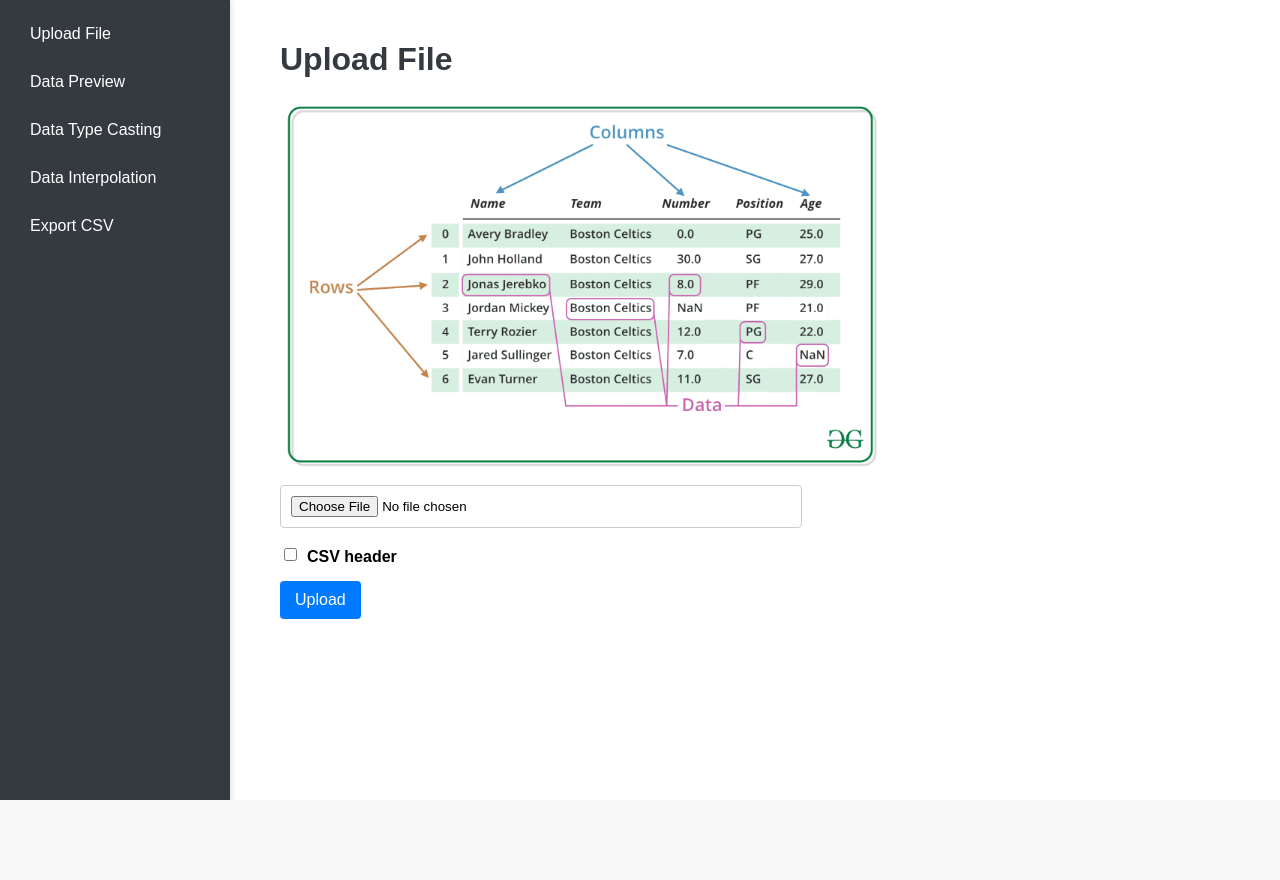
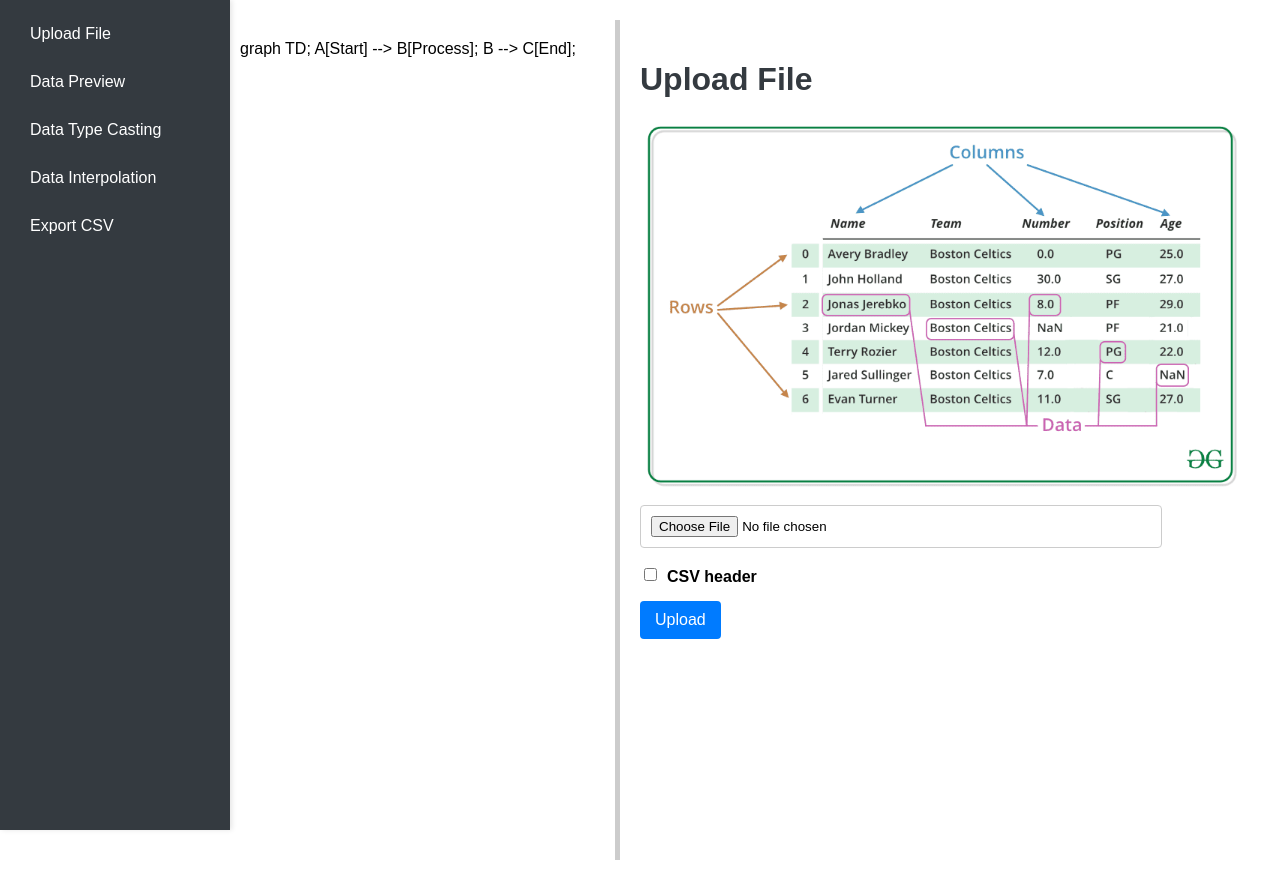
Before and after one commit to cpprhtn/miniEDA, a FastAPI app: page / in a window 1280 px wide. Before the commit the page ends 800 px from the top, so only its background shows below. Run offline with FastAPI, Linux system fonts and the light colour scheme; some libraries are stand-ins or nearby versions.

Commit message:
test: mermaid graph

```diff
--- a/main.py
+++ b/main.py
@@ -24,7 +24,24 @@ data_frame: Optional[pl.DataFrame] = None
 
 @app.get("/", response_class=HTMLResponse)
 async def get_index(request: Request):
-    return templates.TemplateResponse("index.html", {"request": request})
+    data_frame = request.app.state.data_frame
+    if data_frame is None:
+         mermaid_diagram = """
+    graph TD;
+        A[Start] --> B[Process];
+        B --> C[End];
+    """
+    else:
+        mermaid_diagram = """
+    graph TD;
+        A[Start] --> B[Process];
+        B --> C[End];
+    """
+
+    return templates.TemplateResponse("index.html", {
+        "request": request,
+        "mermaid_diagram": mermaid_diagram
+    })
 
 @app.get("/data_preview", response_class=HTMLResponse)
 async def get_data_preview(request: Request):
@@ -39,28 +56,17 @@ async def get_data_preview(request: Request):
         })
 
 @app.get("/fill_interpolation", response_class=HTMLResponse)
-async def fill_interpolation(request: Request):
+async def fill_interpolation_get(request: Request):
     data_frame = request.app.state.data_frame
     if data_frame is None:
         return "No data uploaded"
 
     fill_option = ['linear', 'forward', 'backward', 'min', 'max', 'mean', 'zero', 'one']
-    return templates.TemplateResponse("fill_interpolation.html", {"request": request, "columns": data_frame.columns, "fill_option": fill_option})
-
-@app.get("/export_csv")
-async def export_csv(response: Response):
-    data_frame = request.app.state.data_frame
-    if data_frame is None:
-        raise HTTPException(status_code=404, detail="No data uploaded")
-
-    try:
-        csv_data = data_frame.write_csv("export.csv")
-        response.headers["Content-Disposition"] = "attachment; filename=data.csv"
-        response.headers["Content-Type"] = "text/csv"
-        return Response(content=csv_data, media_type="text/csv")
-    except Exception as e:
-        raise HTTPException(status_code=500, detail=f"Failed to export CSV: {str(e)}")
-
+    return templates.TemplateResponse("fill_interpolation.html", {
+        "request": request,
+        "columns": data_frame.columns,
+        "fill_option": fill_option
+    })
 
 @app.post("/upload", response_class=HTMLResponse)
 async def upload_file(request: Request, file: UploadFile = File(...), csv_header: bool = Form(False)):
@@ -81,7 +87,7 @@ async def upload_file(request: Request, file: UploadFile = File(...), csv_header
     })
 
 @app.post("/fill_interpolation", response_class=HTMLResponse)
-async def fill_interpolation_endpoint(
+async def fill_interpolation_post(
     request: Request,
     column: str = Form(...),
     fill_null: str = Form("linear")
@@ -91,14 +97,14 @@ async def fill_interpolation_endpoint(
         return "No data uploaded"
 
     try:
-        columns = []
         if column == "__all__":
-            columns = None  # 모든 컬럼을 대상으로 설정
+            columns = None
         else:
             columns = [column]
 
-        # fill_interpolation 함수를 사용하여 결측치 보간
         data_frame = fill_interpolation(data_frame, columns=columns, type=fill_null)
+        request.app.state.data_frame = data_frame
+
     except Exception as e:
         return templates.TemplateResponse("data_preview.html", {
             "request": request,
@@ -107,10 +113,9 @@ async def fill_interpolation_endpoint(
 
     return templates.TemplateResponse("data_preview.html", {
         "request": request,
-        "df_head": convert_html(data_frame),
+        "df_head": convert_html(data_frame.head()),
         "df_shape": data_frame.shape,
         "df_isna": convert_html(data_frame.null_count()),
-        "df_dtypes": convert_html(data_frame.schema)
     })
 
 @app.post("/rename_columns", response_class=HTMLResponse)
@@ -150,15 +155,13 @@ async def filter_data_endpoint(request: Request, condition: str = Form(...)):
         "df_head": convert_html(data_frame.head()),
         "df_shape": data_frame.shape,
         "df_isna": convert_html(data_frame.is_null().sum().to_frame().rename({'count': 'NaN'}, axis=1)),
-        "df_dtypes": convert_html(data_frame.dtypes.to_frame(name='dtype'))
     })
 
 @app.get("/export_csv")
-async def export_csv(response: Response):
+async def export_csv(response: Response, request: Request):
     data_frame = request.app.state.data_frame
     if data_frame is None:
         raise HTTPException(status_code=404, detail="No data uploaded")
-
     try:
         csv_data = data_frame.write_csv()
         response.headers["Content-Disposition"] = "attachment; filename=data.csv"
--- a/static/style.css
+++ b/static/style.css
@@ -12,6 +12,8 @@ body {
     box-shadow: 2px 0 5px rgba(0,0,0,0.1);
     height: 100vh;
     position: fixed;
+    top: 0;
+    left: 0;
 }
 
 .sidebar a {
@@ -28,11 +30,26 @@ body {
     background-color: #495057;
 }
 
+.main-content {
+    margin-left: 200px;
+    padding: 20px;
+    width: calc(100% - 200px);
+    display: flex;
+    flex: 1;
+    flex-direction: row;
+}
+
+.workflow {
+    flex: 2;
+    padding: 20px;
+    overflow: auto;
+}
+
 .content {
-    margin-left: 220px;
+    flex: 1;
     padding: 20px;
-    flex-grow: 1;
-    padding-left: 60px;
+    border-left : thick solid #ccc;
+    height : 100vh;
 }
 
 h1 {
--- a/templates/base.html
+++ b/templates/base.html
@@ -5,7 +5,11 @@
     <meta name="viewport" content="width=device-width, initial-scale=1.0">
     <link rel="stylesheet" href="/static/style.css">
     <script src="https://code.jquery.com/jquery-3.5.1.min.js"></script>
-    <title>Data Processing App</title>
+    <title>miniEDA</title>
+    <script type="module">
+        import mermaid from 'https://cdn.jsdelivr.net/npm/mermaid@10/dist/mermaid.esm.min.mjs';
+        mermaid.initialize({ startOnLoad: true });
+    </script>
 </head>
 <body>
     <div class="sidebar">
@@ -15,8 +19,17 @@
         <a href="/fill_interpolation">Data Interpolation</a>
         <a href="/export_csv" target="_blank">Export CSV</a>
     </div>
-    <div class="content">
-        {% block content %}{% endblock %}
+
+    <div class="main-content">
+        <div class="workflow">
+            <div class="mermaid">
+            {% block workflow %}{% endblock %}
+            </div>
+        </div>
+
+        <div class="content">
+            {% block content %}{% endblock %}
+        </div>
     </div>
 
     <!-- Optional: Bootstrap JS and other scripts -->
@@ -24,12 +37,5 @@
     <script src="https://cdn.jsdelivr.net/npm/@popperjs/core@1.16.1/dist/umd/popper.min.js"></script>
     <script src="https://stackpath.bootstrapcdn.com/bootstrap/4.5.2/js/bootstrap.min.js"></script>
 
-    <!-- Global error handling script -->
-    <script>
-    // Check if error message exists and display it using alert
-    {% if error_message %}
-    alert("{{ error_message }}");
-    {% endif %}
-    </script>
 </body>
 </html>
--- a/templates/index.html
+++ b/templates/index.html
@@ -1,4 +1,7 @@
 {% extends "base.html" %}
+{% block workflow %}
+{{ mermaid_diagram | safe }}
+{% endblock %}
 
 {% block content %}
 <h1>Upload File</h1>
```
